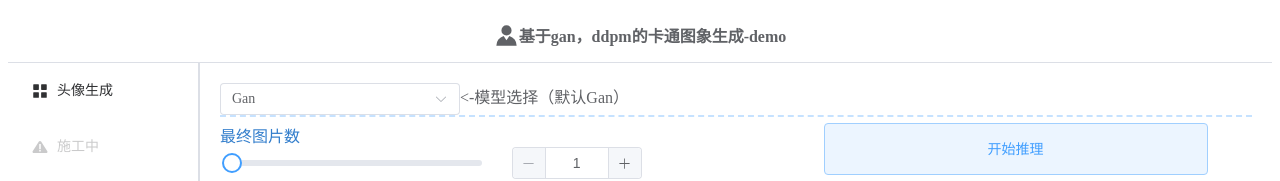
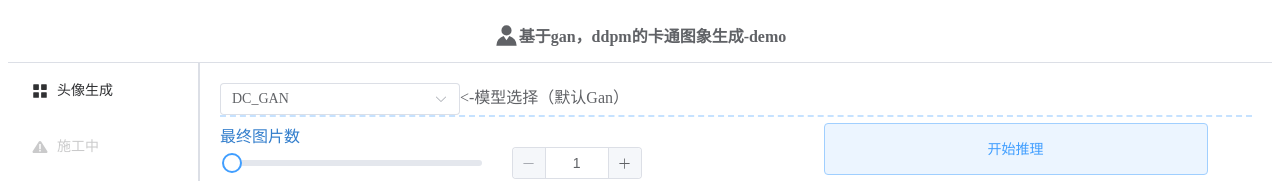
Before and after one commit to octal-zhihao/CartoonMaster, a Vue app in the folder Web/front_end/: page / in a window 1280 px wide. Shown: the top 181 px of the page. Built offline with nearby package versions, Linux system fonts and the light colour scheme.

Commit message:
fix：修改了模型选择框默认值的bug

```diff
--- a/Web/front_end/src/App.vue
+++ b/Web/front_end/src/App.vue
@@ -63,7 +63,7 @@ function setListLength(list: any) {
 // 多选框的具体实现
 const checkAll = ref(false)
 const indeterminate = ref(false)
-const value = ref("Gan")//这个value绑定了选择框的选中值
+const value = ref("DC_GAN")//这个value绑定了选择框的选中值
 const models = ref([
   {
     value: 'DC_GAN',
```
